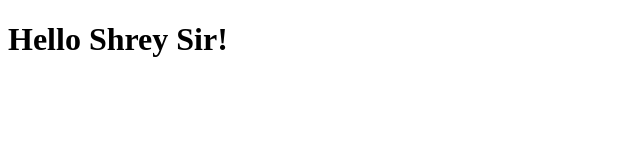
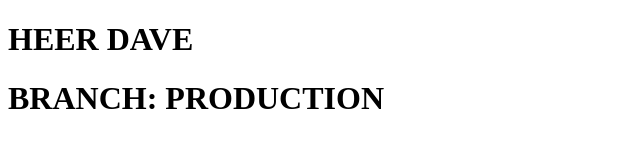
Before and after one commit to Heer1329/HeerDave_17_ESE2025, a plain HTML site: page index.html in a window 1280 px wide. Shown: the whole page, without its empty margins (0-640 px from the left). Drawn offline with Linux system fonts and the light colour scheme.

Commit message:
fourth commit

```diff
--- a/index.html
+++ b/index.html
@@ -6,6 +6,7 @@
     <title>Document</title>
 </head>
 <body>
-    <h1> Hello Shrey Sir! </h1>
+    <h1> HEER DAVE </h1>
+    <h1> BRANCH: PRODUCTION </h1>
 </body>
 </html>
```
